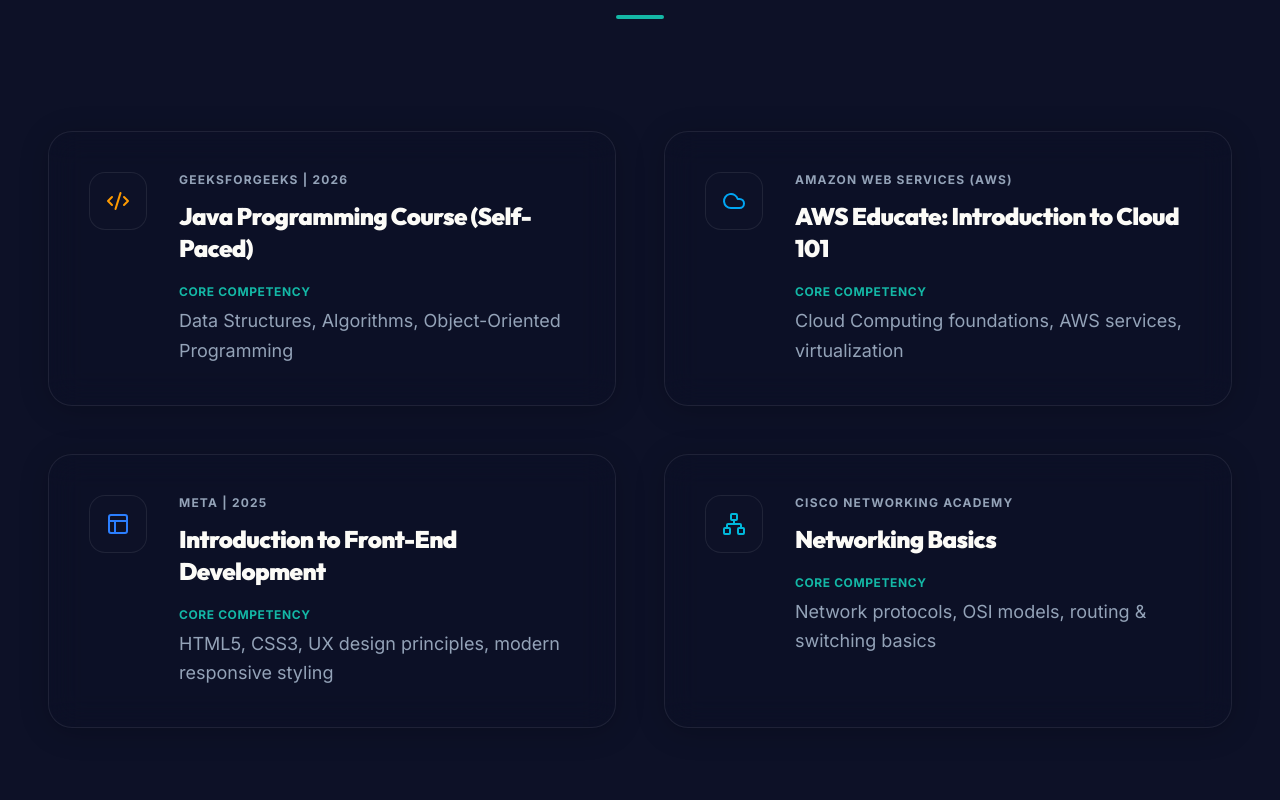
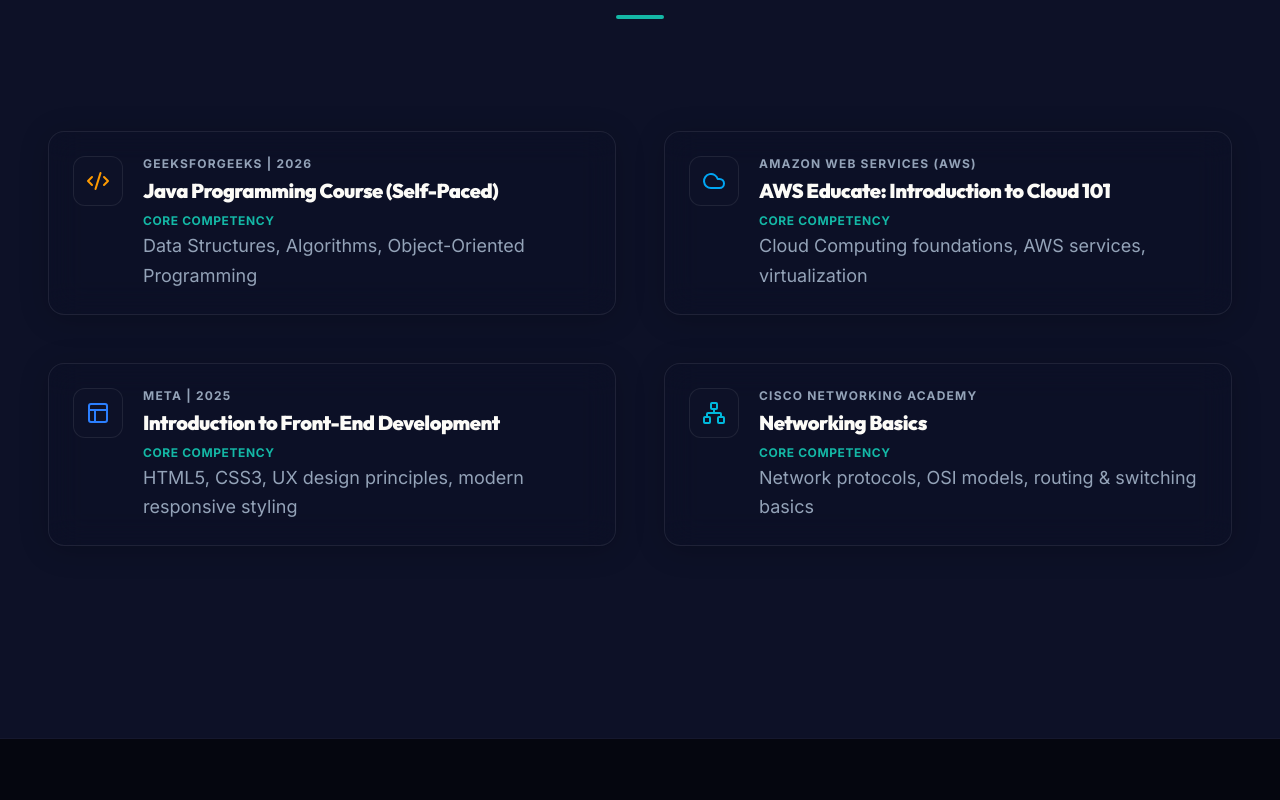
Before and after one commit to Sachu013/SachinPortfolio, a React (Vite) app: page / in a window 1280 px wide. Shown: the part 2400-3200 px from the top of the page. Built offline with nearby package versions, Linux system fonts and the light colour scheme.

Commit message:
Update achievements list and reduce box heights of professional credentials

```diff
--- a/src/components/Achievements.jsx
+++ b/src/components/Achievements.jsx
@@ -1,32 +1,44 @@
 import React from 'react';
 import { motion } from 'framer-motion';
-import { Award, Zap, Code, ShieldCheck } from 'lucide-react';
+import { Award, Zap, Code, ShieldCheck, Users, Volume2 } from 'lucide-react';
 
 export default function Achievements() {
   const accolades = [
     {
       index: "01",
       icon: <Award className="text-premium-teal" size={18} />,
-      title: "Academic Honor Roll",
-      desc: "Maintained a top-tier CGPA of 8.45 / 10 within the CSBS program, alongside securing 91.3% and 90.6% in 12th and 10th standard board examinations."
+      title: "Academic Excellence",
+      desc: "Maintaining an 8.45 CGPA in B.Tech Computer Science and Business Systems"
     },
     {
       index: "02",
-      icon: <Zap className="text-premium-teal" size={18} />,
-      title: "Hackathon Track Record",
-      desc: "Architected and presented a real-time civic grievance dashboard in under 36 hours, securing recognition for routing efficiency and OpenAI classification integrations."
+      icon: <Code className="text-premium-teal" size={18} />,
+      title: "Full-Stack Development",
+      desc: "Built and deployed 3+ full-stack web applications"
     },
     {
       index: "03",
-      icon: <Code className="text-premium-teal" size={18} />,
-      title: "Product Execution",
-      desc: "Developed and launched complete MERN applications and React + Firebase communication dashboards with secure token auth and client licensing parameters."
+      icon: <Users className="text-premium-teal" size={18} />,
+      title: "Leadership & Responsibility",
+      desc: "Served as School Leader during both school and higher secondary education"
     },
     {
       index: "04",
+      icon: <Volume2 className="text-premium-teal" size={18} />,
+      title: "Public Speaking",
+      desc: "Recognized for excellence in public speaking and communication"
+    },
+    {
+      index: "05",
       icon: <ShieldCheck className="text-premium-teal" size={18} />,
-      title: "Professional Badges",
-      desc: "Certified in Meta Front-End Engineering and Cisco Networking Basics, mastering modular layouts, IP subnets, and routing protocols."
+      title: "Professional Certifications",
+      desc: "Earned certifications from Meta, AWS, Cisco, and GeeksforGeeks"
+    },
+    {
+      index: "06",
+      icon: <Zap className="text-premium-teal" size={18} />,
+      title: "Hackathons & Innovation",
+      desc: "Actively participating in hackathons and technology innovation initiatives"
     }
   ];
 
--- a/src/components/Credentials.jsx
+++ b/src/components/Credentials.jsx
@@ -74,23 +74,23 @@
             <motion.div
               key={idx}
               variants={cardVariants}
-              className="premium-glass p-8 sm:p-10 rounded-3xl border border-premium-border bg-premium-white hover:border-premium-teal/40 transition-editorial flex items-start space-x-6 sm:space-x-8 group"
+              className="premium-glass p-5 sm:p-6 rounded-2xl border border-premium-border bg-premium-white hover:border-premium-teal/40 transition-editorial flex items-start space-x-4 sm:space-x-5 group"
             >
               {/* Icon Container */}
-              <div className="p-4 rounded-2xl bg-premium-beige border border-premium-border text-premium-teal group-hover:scale-105 transition-transform duration-300">
+              <div className="p-3 rounded-xl bg-premium-beige border border-premium-border text-premium-teal group-hover:scale-105 transition-transform duration-300 flex-shrink-0">
                 {cert.icon}
               </div>
 
               {/* Text Info */}
-              <div className="space-y-3 flex-1">
+              <div className="space-y-1.5 flex-1 min-w-0">
                 <span className="text-xs font-bold text-premium-gray uppercase tracking-widest block">
                   {cert.issuer}
                 </span>
-                <h4 className="text-xl sm:text-2xl font-black text-premium-black tracking-tight font-display">
+                <h4 className="text-lg sm:text-xl font-black text-premium-black tracking-tight font-display leading-tight truncate-two-lines">
                   {cert.title}
                 </h4>
-                <div className="pt-2">
-                  <span className="text-xs font-bold text-premium-teal uppercase tracking-wider block mb-1.5">
+                <div className="pt-1">
+                  <span className="text-xs font-bold text-premium-teal uppercase tracking-wider block mb-0.5">
                     Core Competency
                   </span>
                   <p className="text-base sm:text-lg text-premium-gray leading-relaxed">
```
